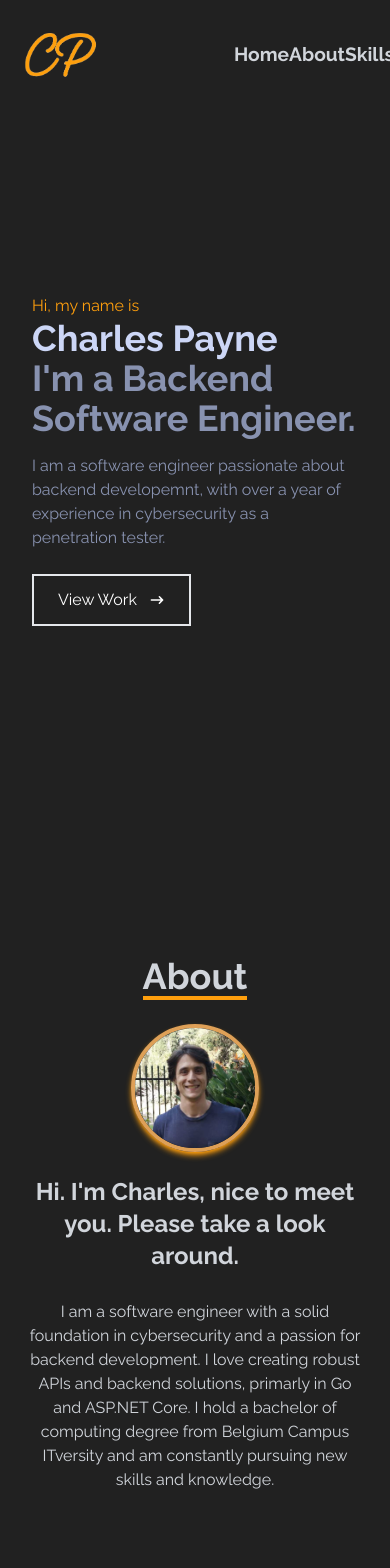
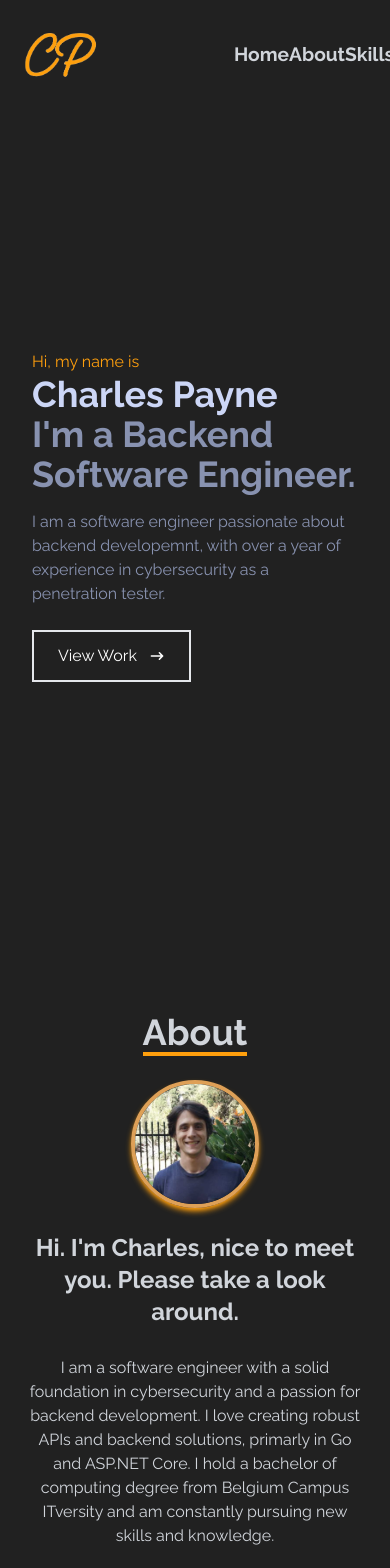
Before and after one commit to CP-Payne/portfolio, a React (Vite) app: page / in a window 390 px wide. Shown: the top 1568 px of the page. Built offline with nearby package versions, Linux system fonts and the light colour scheme.

Commit message:
fix: horizontal section view

```diff
--- a/src/Sections/About/About.tsx
+++ b/src/Sections/About/About.tsx
@@ -5,7 +5,7 @@ type Props = {};
 
 const About = (props: Props) => {
   return (
-    <section className="w-full  min-h-[90vh] text-gray-300 bg-mainLightGray flex items-center">
+    <section className="w-full  min-h-[90vh] text-gray-300 bg-mainLightGray flex items-center  pt-28 lg:pt-0">
       <div className="max-w-5xl mx-auto h-full flex flex-col items-center px-6">
         <h1 className="text-4xl font-bold border-b-4 border-mainGoldColor">
           About
--- a/src/Sections/Home/Home.tsx
+++ b/src/Sections/Home/Home.tsx
@@ -10,7 +10,7 @@ const Home = (props: Props) => {
     // As such, the items can no longer be justified to the center in the containing div.
     // Therefore, we need to make the section itself also a flex, and align the items to the center.
     // This is because the h-[90vh] forces the section to be exactly 90% of the viewport hight. min-h-[90vh] causes justify-center to no longer center the content vertically as the height can grow, therefore, it aligns at the top
-    <section className="bg-mainLightGray w-full min-h-[90vh] flex items-center">
+    <section className="bg-mainLightGray w-full min-h-[90vh] flex items-center  pt-28 lg:pt-0">
       <div className="max-w-5xl mx-auto h-full flex flex-col px-8">
         <p className="text-mainGoldColor">Hi, my name is</p>
         <h1 className="text-[#ccd6f6] font-bold text-4xl sm:text-7xl">
--- a/src/Sections/Skills/Skills.tsx
+++ b/src/Sections/Skills/Skills.tsx
@@ -8,7 +8,7 @@ const getImage = (fileName: string) => {
 
 const Skills = () => {
   return (
-    <section className="min-h-[90vh] w-full text-gray-300 overflow-hidden bg-mainLightGray flex items-center">
+    <section className="min-h-[90vh] w-full text-gray-300 overflow-hidden bg-mainLightGray flex items-center pt-28 lg:pt-0">
       <div className="max-w-5xl mx-auto flex flex-col px-6">
         <h1 className="border-b-4 border-mainGoldColor w-fit text-2xl md:text-4xl font-bold">
           Skills
```
